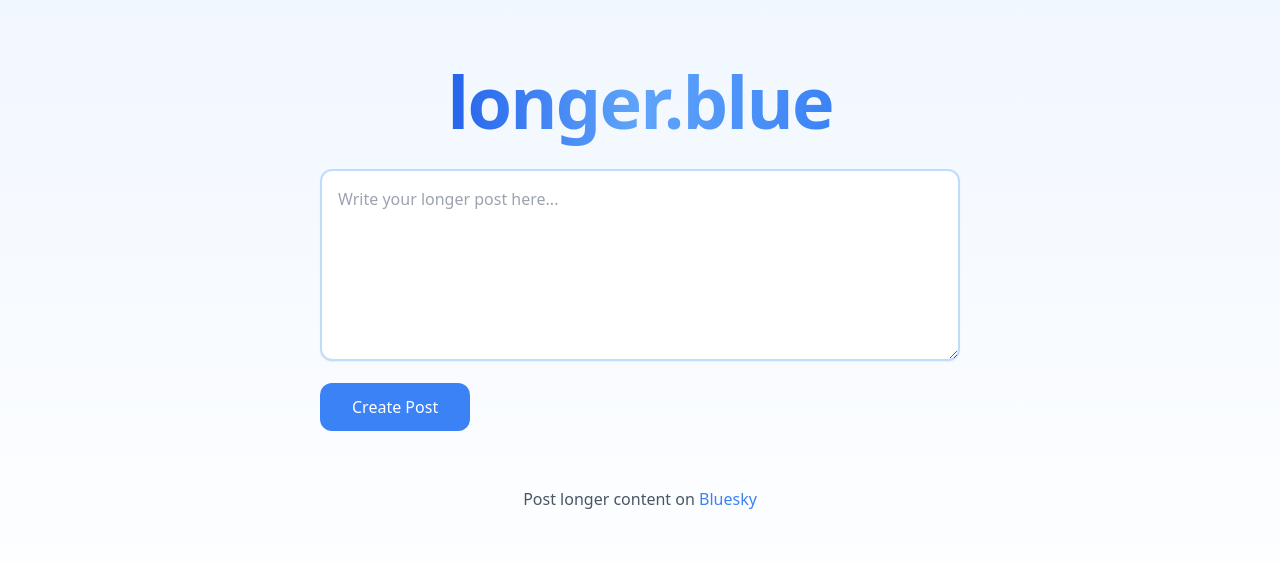
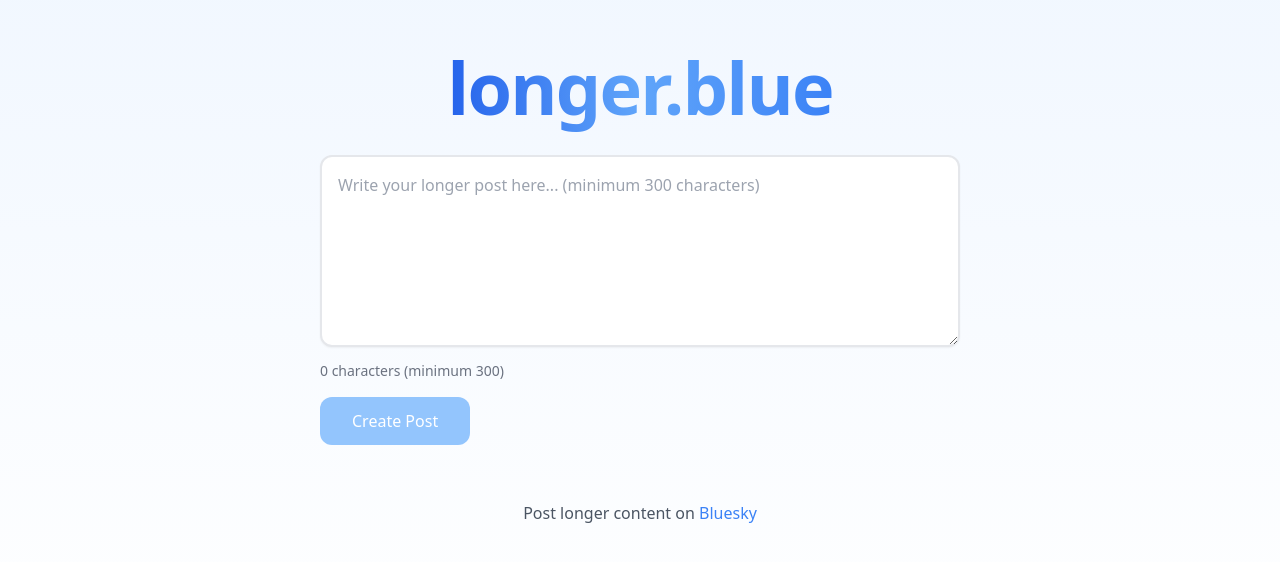
Before and after one commit to EinGuterWaran/longer.blue, a SvelteKit app: page / in a window 1280 px wide. Shown: the part 120-682 px from the top of the page. Built offline with nearby package versions, Linux system fonts and the light colour scheme; no server answers; the database is empty.

Commit message:
Enhance post creation form with validation and character count feedback. Implemented state management for content, submission status, and interaction tracking. Updated textarea to show validation messages and adjusted button states based on input length requirements.

```diff
--- a/src/routes/+page.svelte
+++ b/src/routes/+page.svelte
@@ -1,10 +1,18 @@
 <script>
-  let { data } = $props()
-  let content = ''
-  let isSubmitting = false
+  let content = $state('')
+  let isSubmitting = $state(false)
+  let hasInteracted = $state(false)
+  let characterCount = $derived(content.length)
+  let isValidLength = $derived(characterCount >= 300)
+  let showValidation = $derived(hasInteracted && content.length > 0)
+
+  function handleInput(event) {
+    content = event.target.value
+    hasInteracted = true
+  }
 
   async function createPost() {
-    if (!content.trim()) return
+    if (!content.trim() || !isValidLength) return
 
     isSubmitting = true
     try {
@@ -39,19 +47,30 @@
   <div class="w-full max-w-2xl mb-8 px-4">
     <div class="relative group">
       <textarea
-        bind:value={content}
-        class="w-full h-48 p-4 text-gray-700 dark:text-gray-100 bg-white dark:bg-gray-800 border-2 border-blue-200 dark:border-blue-800 rounded-xl focus:outline-none focus:border-blue-500 dark:focus:border-blue-400 transition-all shadow-sm hover:shadow-md"
-        placeholder="Write your longer post here..."
+        value={content}
+        on:input={handleInput}
+        class="w-full h-48 p-4 text-gray-700 dark:text-gray-100 bg-white dark:bg-gray-800 border-2 {showValidation ? (isValidLength ? 'border-blue-200 dark:border-blue-800' : 'border-red-200 dark:border-red-800') : 'border-gray-200 dark:border-gray-700'} rounded-xl focus:outline-none focus:border-blue-500 dark:focus:border-blue-400 transition-all shadow-sm hover:shadow-md"
+        placeholder="Write your longer post here... (minimum 300 characters)"
       />
       <div class="absolute inset-0 rounded-xl bg-blue-500/5 pointer-events-none transition-opacity opacity-0 group-hover:opacity-100" />
     </div>
 
+    <div class="mt-2 text-sm {showValidation ? (isValidLength ? 'text-green-600 dark:text-green-400' : 'text-red-600 dark:text-red-400') : 'text-gray-500 dark:text-gray-400'}">
+      {characterCount} characters {showValidation ? (isValidLength ? '✓' : `(at least ${300 - characterCount} more needed)`) : '(minimum 300)'}
+    </div>
+
     <button
       on:click={createPost}
-      disabled={isSubmitting}
+      disabled={isSubmitting || !isValidLength}
       class="px-8 py-3 mt-4 text-white bg-blue-500 rounded-xl hover:bg-blue-600 disabled:bg-blue-300 transition-all duration-200 ease-in-out hover:shadow-lg hover:scale-[1.02] active:scale-[0.98] font-medium"
     >
-      {isSubmitting ? 'Creating...' : 'Create Post'}
+      {#if isSubmitting}
+        Creating...
+      {:else if showValidation && !isValidLength}
+        Post Too Short
+      {:else}
+        Create Post
+      {/if}
     </button>
   </div>
 
```
